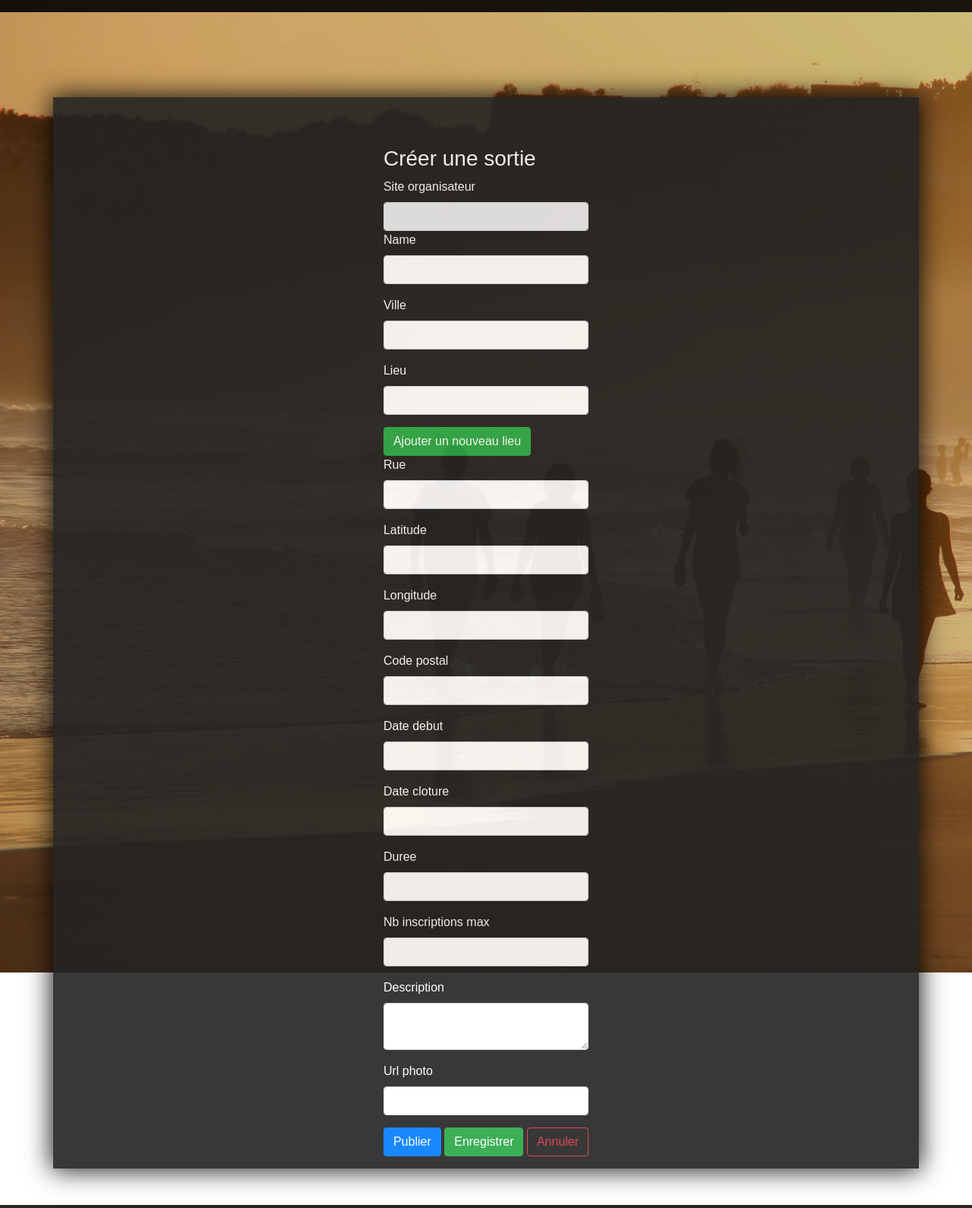
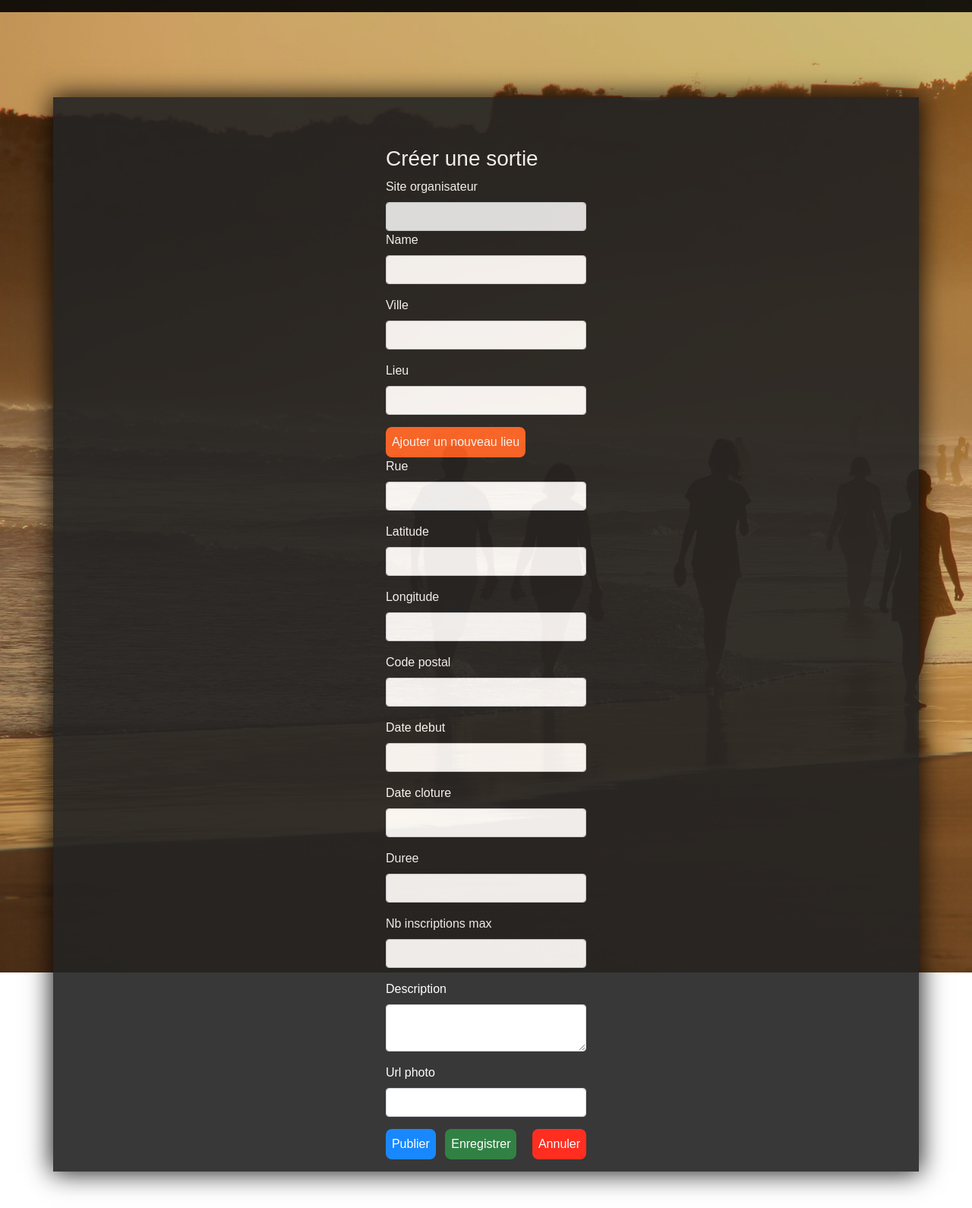
Before and after one commit to Claraafc/sortir, a Symfony app: template templates/sortie_creation/sortiecreation.html.twig in a window 1280 px wide. Shown: the whole page at 76% size. Run offline with Twig, Linux system fonts and the light colour scheme; the template is opened without the code that fills it, so the values that code supplies are empty; form fields are guessed from the names that the template uses; some libraries are stand-ins or nearby versions.

Commit message:
Commit evolution du css, accueil done

```diff
--- a/public/styles/style.css
+++ b/public/styles/style.css
@@ -25,8 +25,64 @@ a:hover {
  padding: 0.5em;
 }
 
-.btns-accueil{
+.btn-creer-sortie:hover{
+    padding: 0.7em;
+    color:  white;
+    border:1px solid #005cbf;
+    background-color: #222222;
+    filter: opacity(90%);
+}
 
+.btn-ajouter-lieu{
+ background-color: #ff6224;
+    padding: 0.5em;
+    border:none;
+    color:white
+}
+.btn-ajouter-lieu:hover{
+    color:  white;
+    border:1px solid #ff6224;
+    background-color: #222222;
+}
+
+.btn-annuler-sortie{
+    background-color: #ff1708;
+    padding: 0.5em;
+    border:none;
+    color:white;
+    margin-left: 0.5em;
+}
+
+.btn-annuler-sortie:hover{
+    color:  white;
+    border:1px solid #ff1708;
+    background-color: #222222;
+}
+
+.btn-enregistrer-sortie{
+    padding: 0.5em;
+    border:none;
+    color:white;
+    margin-right: 0.5em;
+    background-color: #1c7430;
+}
+
+.btn-enregistrer-sortie:hover{
+    color:  white;
+    border:1px solid #1c7430;
+    background-color: #222222;
+}
+.btn-publier-sortie{
+    padding: 0.5em;
+    border:none;
+    color:white;
+    margin-right: 0.5em;
+}
+
+.btn-publier-sortie:hover{
+    color:  white;
+    border:1px solid #005cbf;
+    background-color: #222222;
 }
 .col-checkbox{
     margin-left: 3em;
--- a/templates/affichage_sortie/accueil.html.twig
+++ b/templates/affichage_sortie/accueil.html.twig
@@ -51,11 +51,11 @@
                 </div>
                 <div class="btns-accueil">
                 <div class="col-auto col-rechercher">
-                    <input type="submit" class=" btn-primary btn-creer-sortie" value="Rechercher"> </input>
+                    <input type="submit" class=" btn-primary btn-creer-sortie" value="Rechercher">
                 </div>
                 <div class="div-btn-creer-sortie">
                 <a href="{{ path('sortie_creation') }}">
-                    <input class=" btn-primary btn-creer-sortie" type="button" value="Créer une sortie"></button>
+                    <input class=" btn-primary btn-creer-sortie" type="button" value="Créer une sortie">
                 </a>
                 </div>
                 </div>
--- a/templates/sortie_creation/sortiecreation.html.twig
+++ b/templates/sortie_creation/sortiecreation.html.twig
@@ -13,7 +13,7 @@
         {{ form_row(sortieForm.ville) }}
 
         {{ form_row(sortieForm.lieu) }}
-        <a href="{{ path('lieu') }}" class="btn btn-success">Ajouter un nouveau lieu</a>
+        <a href="{{ path('lieu') }}" ><input class="btn-ajouter-lieu" type="button" value="Ajouter un nouveau lieu"></a>
 
         <div id="hidden_detailLieu">
 
@@ -39,10 +39,10 @@
         {{ form_row(sortieForm.description ) }}
         {{ form_row(sortieForm.urlPhoto) }}
 
-        <button type="submit" name="publier" class="btn btn-primary" value="publier">Publier</button>
-        <button type="submit" name="enregistrer" class="btn btn-success" value="enregistrer">Enregistrer</button>
+        <input type="submit" name="publier" class="btn-primary btn-publier-sortie" value="Publier">
+        <input type="submit" name="enregistrer" class="btn-enregistrer-sortie" value="Enregistrer">
 
-        <a class="btn btn-outline-danger" href="{{ path('affichage_sortie') }}">Annuler</a>
+        <a href="{{ path('affichage_sortie') }}"><input class="btn-annuler-sortie" type="button" value="Annuler"></a>
 
         {{ form_end(sortieForm) }}
 
```
